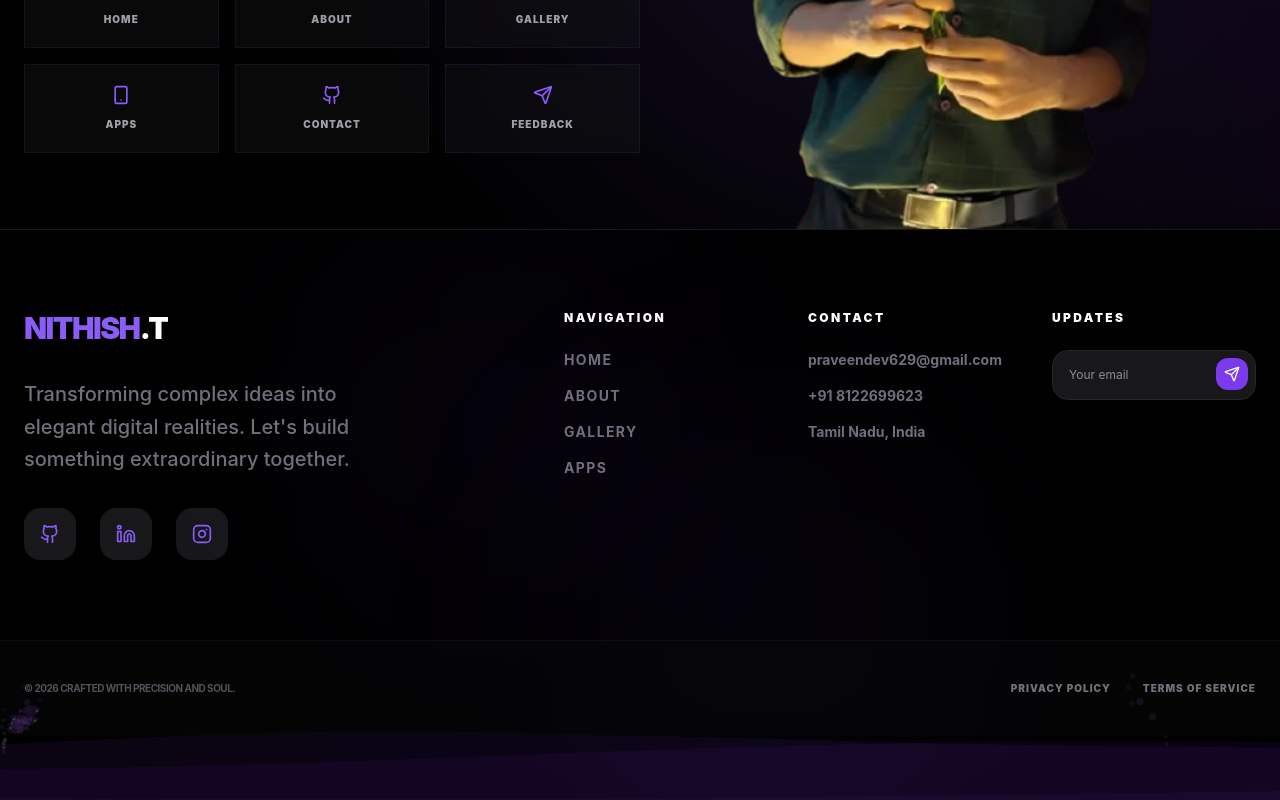
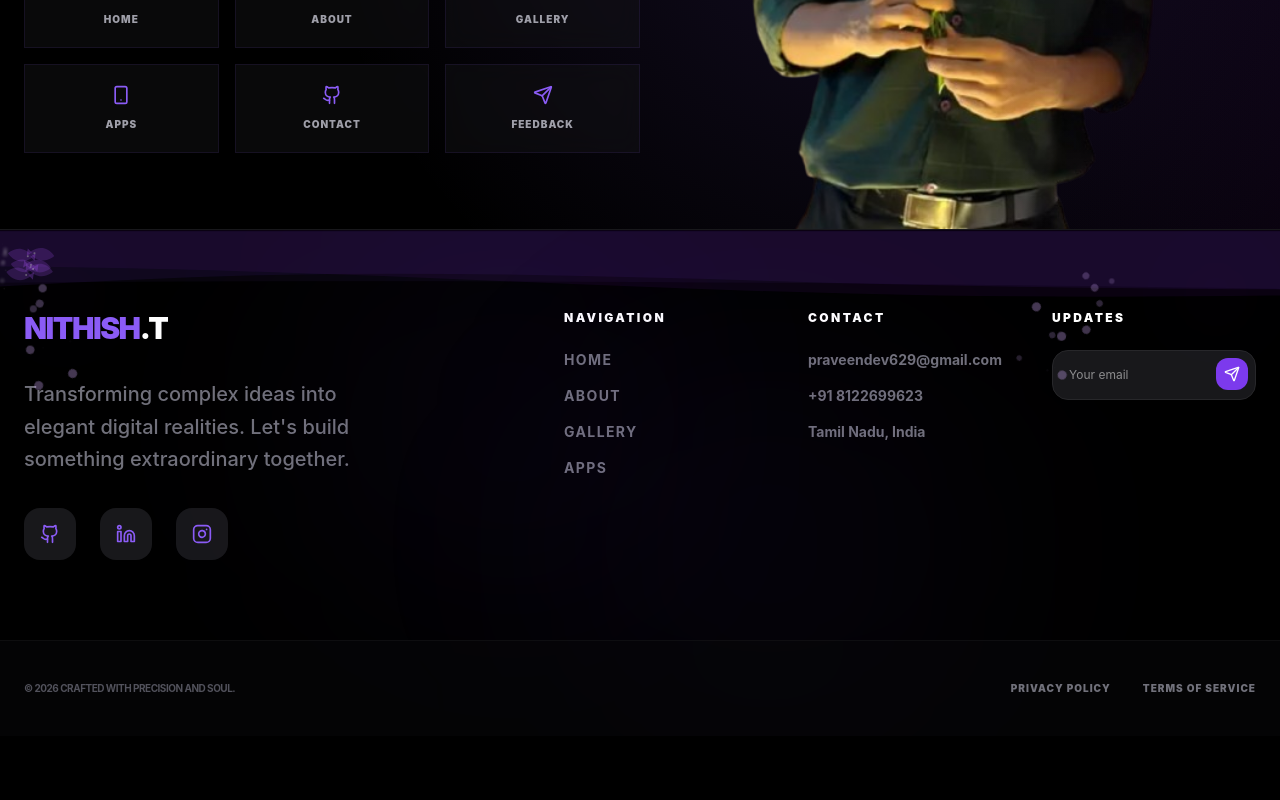
Before and after one commit to Praveendev629/nithish-portfolio, a React (Vite) app: page / in a window 1280 px wide. Shown: the part 571-1371 px from the top of the page. After the commit the page ends 1307 px from the top, so only its background shows below. Built offline with nearby package versions, Linux system fonts and the light colour scheme.

Commit message:
waaves improved

```diff
--- a/src/App.jsx
+++ b/src/App.jsx
@@ -530,107 +530,125 @@ const Gallery = ({ onBack }) => {
 
 const WaterAnimation = () => {
   return (
-    <div className="absolute bottom-0 left-0 w-full h-32 overflow-hidden pointer-events-none z-10">
-      {/* Wave Layers */}
+    <div className="absolute top-0 left-0 w-full h-40 overflow-hidden pointer-events-none z-10">
+      {/* Wave Layers - Now at the Top */}
       <div className="absolute inset-0">
         <motion.svg
           viewBox="0 0 1440 120"
           preserveAspectRatio="none"
-          className="absolute bottom-0 w-[200%] h-24 opacity-30 fill-purple-900/40"
-          animate={{ x: [-1440, 0] }}
-          transition={{ duration: 12, repeat: Infinity, ease: "linear" }}
+          className="absolute top-0 w-[200%] h-24 opacity-30 fill-purple-900/40"
+          animate={{ x: [-1440, 0], scaleY: [1, 1.1, 1] }}
+          transition={{
+            x: { duration: 12, repeat: Infinity, ease: "linear" },
+            scaleY: { duration: 4, repeat: Infinity, ease: "easeInOut" }
+          }}
         >
-          <path d="M0,64L80,69.3C160,75,320,85,480,80C640,75,800,53,960,48C1120,43,1280,53,1360,58.7L1440,64L1440,120L1360,120C1280,120,1120,120,960,120C800,120,640,120,480,120C320,120,160,120,80,120L0,120Z" />
+          <path d="M0,64L80,58.7C160,53,320,43,480,48C640,53,800,75,960,80C1120,85,1280,75,1360,69.3L1440,64L1440,0L1360,0C1280,0,1120,0,960,0C800,0,640,0,480,0C320,0,160,0,80,0L0,0Z" />
         </motion.svg>
         <motion.svg
           viewBox="0 0 1440 120"
           preserveAspectRatio="none"
-          className="absolute bottom-0 w-[200%] h-28 opacity-40 fill-purple-600/20"
-          animate={{ x: [0, -1440] }}
-          transition={{ duration: 8, repeat: Infinity, ease: "linear" }}
+          className="absolute top-0 w-[200%] h-28 opacity-40 fill-purple-600/20"
+          animate={{ x: [0, -1440], scaleY: [1, 0.9, 1] }}
+          transition={{
+            x: { duration: 8, repeat: Infinity, ease: "linear" },
+            scaleY: { duration: 5, repeat: Infinity, ease: "easeInOut" }
+          }}
         >
-          <path d="M0,32L60,42.7C120,53,240,75,360,74.7C480,75,600,53,720,48C840,43,960,53,1080,58.7C1200,64,1320,64,1380,64L1440,64L1440,120L1380,120C1320,120,1200,120,1080,120C960,120,840,120,720,120C600,120,480,120,360,120C240,120,120,120,60,120L0,120Z" />
+          <path d="M0,32L60,42.7C120,53,240,75,360,74.7C480,75,600,53,720,48C840,43,960,53,1080,58.7C1200,64,1320,64,1380,64L1440,64L1440,0L1380,0C1320,0,1200,0,1080,0C960,0,840,0,720,0C600,0,480,0,360,0C240,0,120,0,60,0L0,0Z" />
         </motion.svg>
         <motion.svg
           viewBox="0 0 1440 120"
           preserveAspectRatio="none"
-          className="absolute bottom-0 w-[200%] h-20 opacity-50 fill-purple-500/10"
-          animate={{ x: [-1440, 0], y: [0, 5, 0] }}
+          className="absolute top-0 w-[200%] h-20 opacity-50 fill-purple-500/10"
+          animate={{ x: [-1440, 0], y: [0, 8, 0] }}
           transition={{
             x: { duration: 15, repeat: Infinity, ease: "linear" },
             y: { duration: 3, repeat: Infinity, ease: "easeInOut" }
           }}
         >
-          <path d="M0,96L120,101.3C240,107,480,117,720,117C960,117,1200,107,1320,101.3L1440,96L1440,120L1320,120C1200,120,960,120,720,120C480,120,240,120,120,120L0,120Z" />
+          <path d="M0,96L120,90.7C240,85,480,75,720,75C960,75,1200,85,1320,90.7L1440,96L1440,0L1320,0C1200,0,960,0,720,0C480,0,240,0,120,0L0,0Z" />
         </motion.svg>
       </div>
 
-      {/* Fish ecosystem */}
-      {[...Array(5)].map((_, i) => (
+      {/* Enhanced Splash Physics */}
+      {[0, 1].map(side => (
+        <div key={side} className={`absolute top-0 ${side === 0 ? 'left-0' : 'right-0'} w-48 h-full`}>
+          {[...Array(15)].map((_, j) => (
+            <motion.div
+              key={j}
+              initial={{ opacity: 0, y: 0, x: side === 0 ? 0 : 48 }}
+              animate={{
+                opacity: [0, 0.8, 0],
+                y: [0, 60 + Math.random() * 100],
+                x: side === 0 ? [0, 30 + Math.random() * 50] : [48, -30 - Math.random() * 50],
+                scale: [0.2, 1.5, 0.2],
+                rotate: [0, Math.random() * 360]
+              }}
+              transition={{
+                duration: 1.5 + Math.random() * 1.5,
+                repeat: Infinity,
+                delay: j * 0.15,
+                ease: [0.23, 1, 0.32, 1] // Custom cubic-bezier for physics feel
+              }}
+              className="absolute top-4 w-1.5 h-1.5 bg-purple-300/40 rounded-full blur-[0.4px]"
+            />
+          ))}
+          {/* Mist effect at corners */}
+          <motion.div
+            animate={{ opacity: [0.1, 0.3, 0.1], scale: [1, 1.2, 1] }}
+            transition={{ duration: 3, repeat: Infinity, ease: "easeInOut" }}
+            className={`absolute top-0 ${side === 0 ? 'left-0' : 'right-0'} w-32 h-32 bg-purple-600/10 rounded-full blur-[40px]`}
+          />
+        </div>
+      ))}
+
+      {/* Fish ecosystem - Floating Higher */}
+      {[...Array(6)].map((_, i) => (
         <motion.div
           key={i}
-          initial={{ x: i % 2 === 0 ? '-10%' : '110%', y: 20 + Math.random() * 60 }}
+          initial={{ x: i % 2 === 0 ? '-10%' : '110%', y: 10 + Math.random() * 40 }}
           animate={{
             x: i % 2 === 0 ? '110%' : '-10%',
-            y: [null, 30 + Math.random() * 30, 10 + Math.random() * 30],
-            rotate: i % 2 === 0 ? [0, 5, -5, 0] : [180, 185, 175, 180]
+            y: [null, 20 + Math.random() * 20, 5 + Math.random() * 20],
+            rotate: i % 2 === 0 ? [0, 10, -10, 0] : [180, 190, 170, 180]
           }}
           transition={{
-            x: { duration: 15 + i * 2, repeat: Infinity, ease: "linear" },
-            y: { duration: 4, repeat: Infinity, ease: "easeInOut" },
-            rotate: { duration: 2, repeat: Infinity, ease: "easeInOut" }
+            x: { duration: 18 + i * 3, repeat: Infinity, ease: "linear" },
+            y: { duration: 5, repeat: Infinity, ease: "easeInOut" },
+            rotate: { duration: 2.5, repeat: Infinity, ease: "easeInOut" }
           }}
-          className="absolute z-20 opacity-60"
+          className="absolute z-20 opacity-40 hover:opacity-100 transition-opacity"
         >
-          <svg width="24" height="14" viewBox="0 0 24 14" fill="none" xmlns="http://www.w3.org/2000/svg">
-            <path d="M2 7C2 7 6 2 12 2C18 2 22 7 22 7C22 7 18 12 12 12C6 12 2 7 2 7Z" fill="#A855F7" fillOpacity="0.4" />
-            <path d="M20 7L24 4V10L20 7Z" fill="#A855F7" fillOpacity="0.6" />
-            <circle cx="6" cy="6" r="1" fill="white" fillOpacity="0.8" />
+          <svg width="30" height="18" viewBox="0 0 24 14" fill="none" xmlns="http://www.w3.org/2000/svg">
+            <path d="M2 7C2 7 6 2 12 2C18 2 22 7 22 7C22 7 18 12 12 12C6 12 2 7 2 7Z" fill="#A855F7" fillOpacity="0.5" />
+            <path d="M20 7L24 4V10L20 7Z" fill="#A855F7" fillOpacity="0.7" />
+            <motion.circle
+              cx="18" cy="7" r="0.8" fill="white"
+              animate={{ opacity: [0.5, 1, 0.5] }}
+              transition={{ duration: 1, repeat: Infinity }}
+            />
           </svg>
         </motion.div>
       ))}
 
-      {/* Edge Splash Effects */}
-      {[0, 1].map(side => (
-        <div key={side} className={`absolute bottom-0 ${side === 0 ? 'left-0' : 'right-0'} w-32 h-full`}>
-          {[...Array(8)].map((_, j) => (
-            <motion.div
-              key={j}
-              initial={{ opacity: 0, y: 0, x: side === 0 ? 0 : 32 }}
-              animate={{
-                opacity: [0, 0.6, 0],
-                y: [-10, -80 - Math.random() * 60],
-                x: side === 0 ? [0, 20 + Math.random() * 30] : [32, -20 - Math.random() * 30],
-                scale: [0, 1.2, 0.4]
-              }}
-              transition={{
-                duration: 2 + Math.random() * 2,
-                repeat: Infinity,
-                delay: j * 0.3,
-                ease: "easeOut"
-              }}
-              className="absolute bottom-4 w-1.5 h-1.5 bg-purple-400/30 rounded-full blur-[0.5px]"
-            />
-          ))}
-        </div>
-      ))}
-
-      {/* Surface Bubbles */}
-      {[...Array(15)].map((_, i) => (
+      {/* Rain-like Droplets splashing on surface */}
+      {[...Array(20)].map((_, i) => (
         <motion.div
           key={i}
-          initial={{ opacity: 0, y: 20, x: Math.random() * 100 + '%' }}
+          initial={{ opacity: 0, scale: 0, x: Math.random() * 100 + '%', y: 0 }}
           animate={{
-            opacity: [0, 0.4, 0],
-            y: [-10, -40 - Math.random() * 30],
+            opacity: [0, 0.5, 0],
+            scale: [0, 1.5, 0],
+            y: [0, 20 + Math.random() * 40]
           }}
           transition={{
-            duration: 3 + Math.random() * 2,
+            duration: 2 + Math.random() * 2,
             repeat: Infinity,
-            delay: Math.random() * 5,
-            ease: "easeInOut"
+            delay: Math.random() * 10,
+            ease: "easeOut"
           }}
-          className="absolute bottom-8 w-1 h-1 bg-white/20 rounded-full border border-white/10"
+          className="absolute top-2 w-1 h-1 bg-white/30 rounded-full blur-[1px]"
         />
       ))}
     </div>
@@ -864,8 +882,8 @@ const App = () => {
         </AnimatePresence>
       </main>
 
-      <footer className="border-t border-zinc-900 bg-black mt-auto relative overflow-hidden pb-16">
-        {/* Water animation at the base */}
+      <footer className="border-t border-zinc-900 bg-black mt-auto relative overflow-hidden">
+        {/* Water animation at the top section of footer */}
         <WaterAnimation />
 
         {/* Decorative elements */}
```
